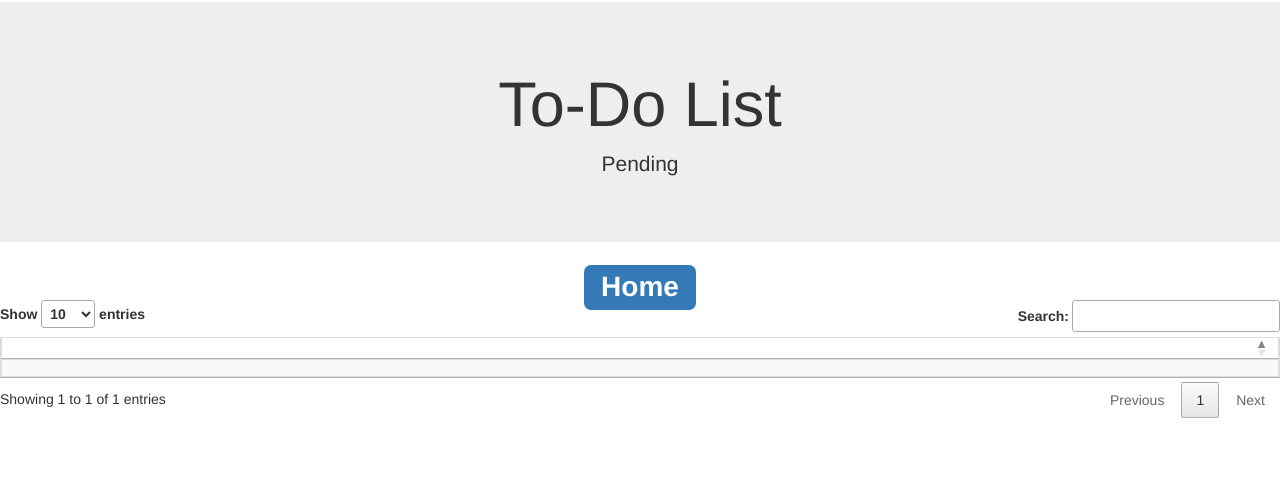
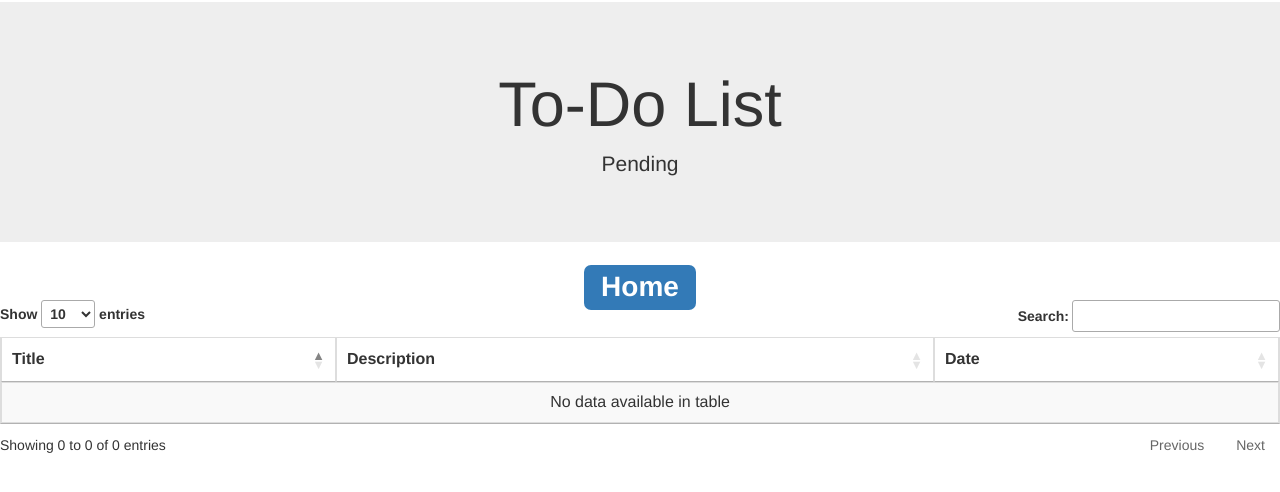
Before and after one commit to AlnaberA/todo-list, a PHP site: page /pending.php in a window 1280 px wide. Shown: the part 18-510 px from the top of the page. Run offline with PHP 8.4, Linux system fonts and the light colour scheme; data that the repository does not hold is empty; some libraries are stand-ins or nearby versions.

Commit message:
changes 1/11/2018 pending and nbproj update

```diff
--- a/nbproject/private/private.xml
+++ b/nbproject/private/private.xml
@@ -10,8 +10,8 @@
             <file>file:/D:/xampp/htdocs/todo-list/started.php</file>
             <file>file:/D:/xampp/htdocs/todo-list/templates/header.php</file>
             <file>file:/D:/xampp/htdocs/todo-list/late.php</file>
+            <file>file:/D:/xampp/htdocs/todo-list/sql/sql_statements.sql</file>
             <file>file:/D:/xampp/htdocs/todo-list/pending.php</file>
-            <file>file:/D:/xampp/htdocs/todo-list/sql/tables.sql</file>
         </group>
     </open-files>
 </project-private>
--- a/pending.php
+++ b/pending.php
@@ -6,7 +6,8 @@ $infoArr = array();
 while($row=mysql_fetch_assoc($info)){
     array_push($infoArr, $row);
 }
-print_r($infoArr);
+//Testing if array has correct information.
+//print_r($infoArr);
 
 ?>
 <html>
@@ -19,12 +20,20 @@ print_r($infoArr);
 
    <table id="pendingTable" class="table table-bordered table-striped">
             <thead>
-                <th></th>
+                <th>Title</th>
+                <th>Description</th>
+                <th>Date</th>
             </thead>
             <tbody>
+                <?php
+                     foreach($infoArr as $data) {
+                ?>
                 <tr>
-                   <td></td>
+                   <td><?php echo $data['title'];?></td>
+                   <td><?php echo $data['description'];?></td>
+                   <td><?php echo $data['date'];?></td>
                 </tr>
+                <?php }?>
             </tbody>
         </table>
 
```
